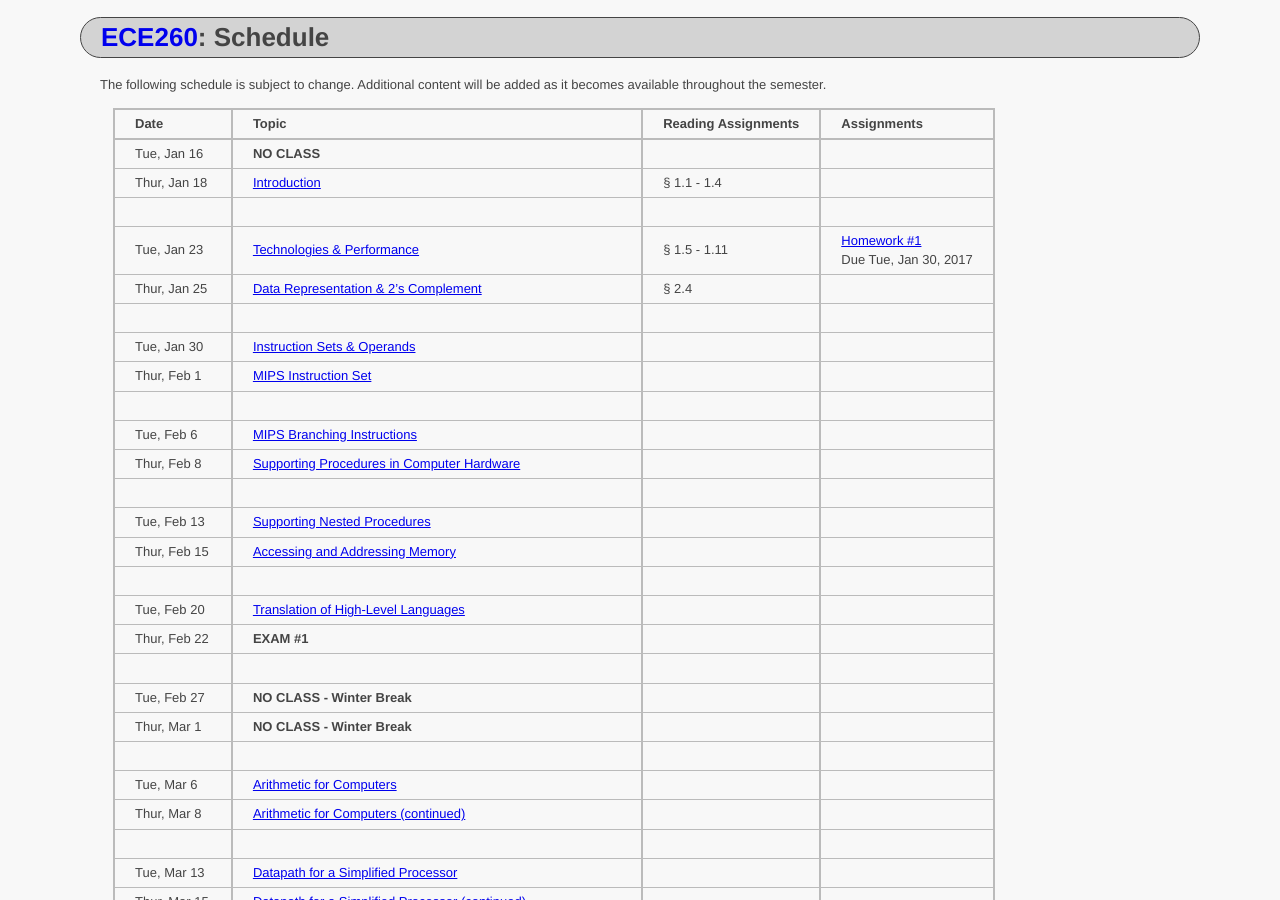
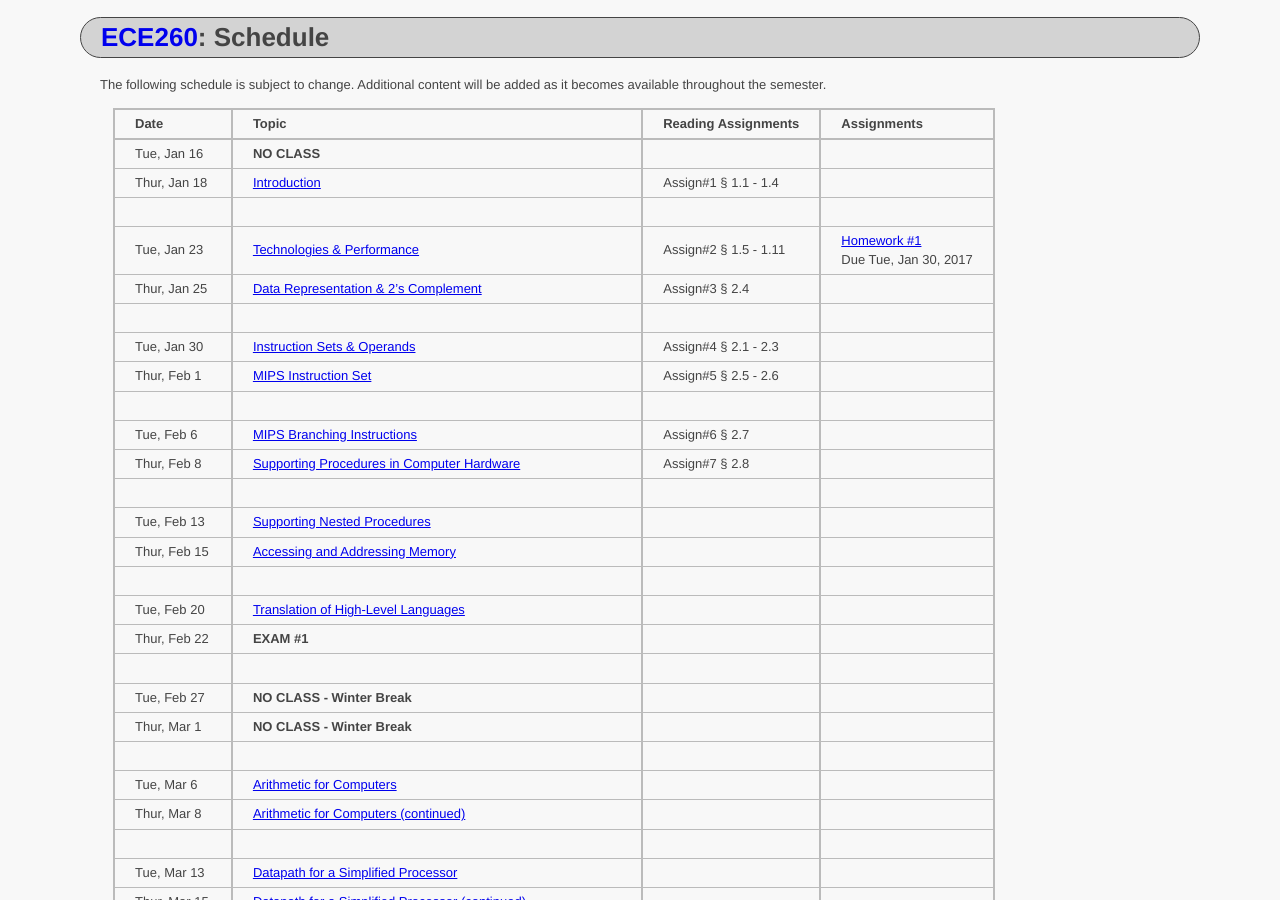
Before and after one commit to ycpcs/ece260-spring2018, a Jekyll site: the page built from schedule_lecture.md, in a window 1280 px wide and 900 px high. Built offline with Jekyll 4.4.1, drawn with Linux system fonts in a browser that asks for light colours.

Commit message:
updated schedule

```diff
--- a/schedule_lecture.md
+++ b/schedule_lecture.md
@@ -11,16 +11,16 @@ Additional content will be added as it becomes available throughout the semester
 **Date**       | **Topic**                                                                                                        |  **Reading Assignments**          |  **Assignments**
 :--------------|:-----------------------------------------------------------------------------------------------------------------|:----------------------------------|:-----------------------------------------------------------------------
 Tue, Jan 16    |  **NO CLASS**                                                                                                    |                                   |
-Thur, Jan 18   |  [Introduction](lectures/lecture1_introduction.pdf)                                                              |  § 1.1 - 1.4                      |
+Thur, Jan 18   |  [Introduction](lectures/lecture1_introduction.pdf)                                                              |  Assign#1 § 1.1 - 1.4             |
 | | |
-Tue, Jan 23    |  [Technologies & Performance](lectures/lecture2_technologies_and_performance.pdf)                                |  § 1.5 - 1.11                     |  [Homework #1](homework/Homework_Assignment_1.txt) <br> Due Tue, Jan 30, 2017
-Thur, Jan 25   |  [Data Representation & 2's Complement](lectures/lecture3_data_representation_and_2s_complement.pdf)             |  § 2.4                            |
+Tue, Jan 23    |  [Technologies & Performance](lectures/lecture2_technologies_and_performance.pdf)                                |  Assign#2 § 1.5 - 1.11            |  [Homework #1](homework/Homework_Assignment_1.txt) <br> Due Tue, Jan 30, 2017
+Thur, Jan 25   |  [Data Representation & 2's Complement](lectures/lecture3_data_representation_and_2s_complement.pdf)             |  Assign#3 § 2.4                   |
  | | |
-Tue, Jan 30    |  [Instruction Sets & Operands](lectures/lecture4_instructions_and_instruction_sets.pdf)                          |                                   |  <!-- § 2.1 - 2.3 --> <!-- [Homework #2](homework/Homework_Assignment_2.txt) <br> Due Tue, Feb 7, 2017 -->
-Thur, Feb 1    |  [MIPS Instruction Set](lectures/lecture5_MIPS_instruction_set.pdf)                                              |                                   |  <!-- § 2.5 - 2.6 -->
+Tue, Jan 30    |  [Instruction Sets & Operands](lectures/lecture4_instructions_and_instruction_sets.pdf)                          |  Assign#4 § 2.1 - 2.3             |  <!-- [Homework #2](homework/Homework_Assignment_2.txt) <br> Due Tue, Feb 7, 2017 -->
+Thur, Feb 1    |  [MIPS Instruction Set](lectures/lecture5_MIPS_instruction_set.pdf)                                              |  Assign#5 § 2.5 - 2.6             |
  | | |
-Tue, Feb 6     |  [MIPS Branching Instructions](lectures/lecture6_MIPS_Branching_Instructions.pdf)                                |                                   |  <!-- § 2.7 --> <!-- [Homework #3](homework/Homework_Assignment_3.txt) <br> Due Tue, Feb 14, 2017 -->
-Thur, Feb 8    |  [Supporting Procedures in Computer Hardware](lectures/lecture7_Supporting_Procedures_in_Computer_Hardware.pdf)  |                                   |  <!-- § 2.8 -->
+Tue, Feb 6     |  [MIPS Branching Instructions](lectures/lecture6_MIPS_Branching_Instructions.pdf)                                |  Assign#6 § 2.7                   |  <!-- [Homework #3](homework/Homework_Assignment_3.txt) <br> Due Tue, Feb 14, 2017 -->
+Thur, Feb 8    |  [Supporting Procedures in Computer Hardware](lectures/lecture7_Supporting_Procedures_in_Computer_Hardware.pdf)  |  Assign#7 § 2.8                   |
  | | |
 Tue, Feb 13    |  [Supporting Nested Procedures](lectures/lecture8_Supporting_Nested_Procedures.pdf)                              |                                   |  <!-- § 2.8 --> <!-- [Homework #4](homework/Homework_Assignment_4.txt) <br> Due Tue, Feb 21, 2017 -->
 Thur, Feb 15   |  [Accessing and Addressing Memory](lectures/lecture9_Accessing_and_Addressing_Memory.pdf)                        |                                   |  <!-- § 2.9, § 2.10, § 2.13 -->
```
